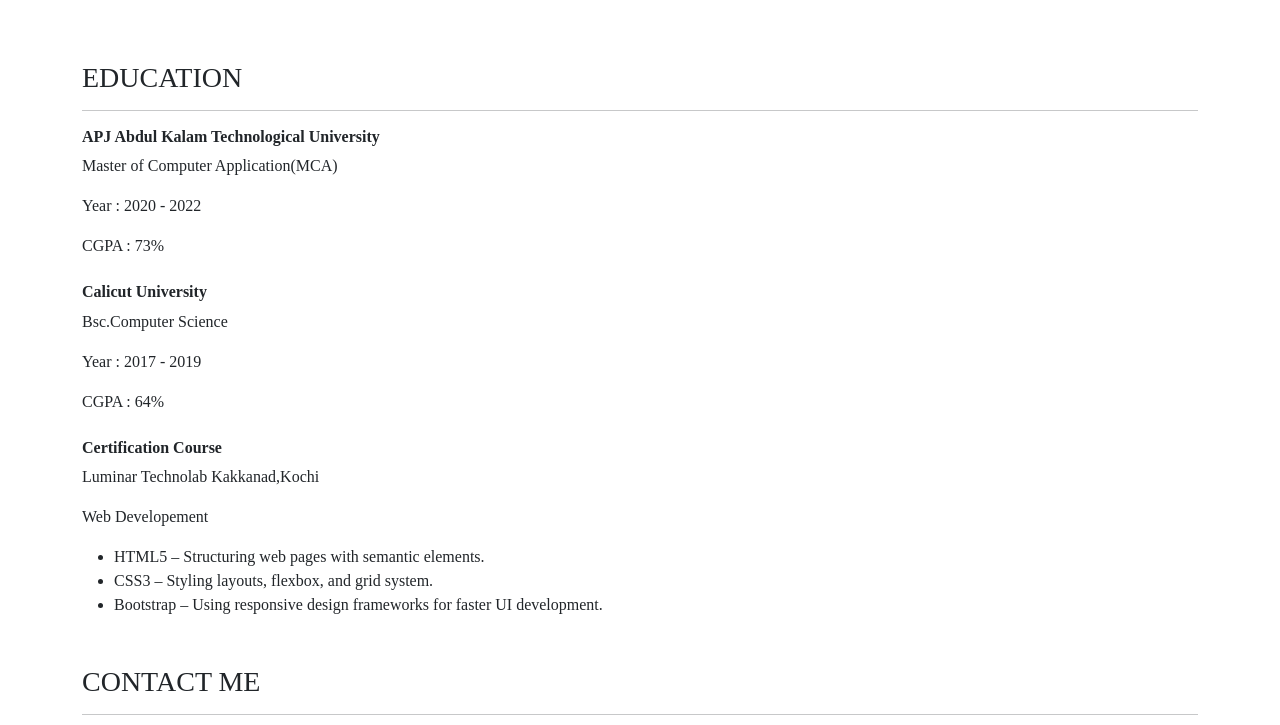
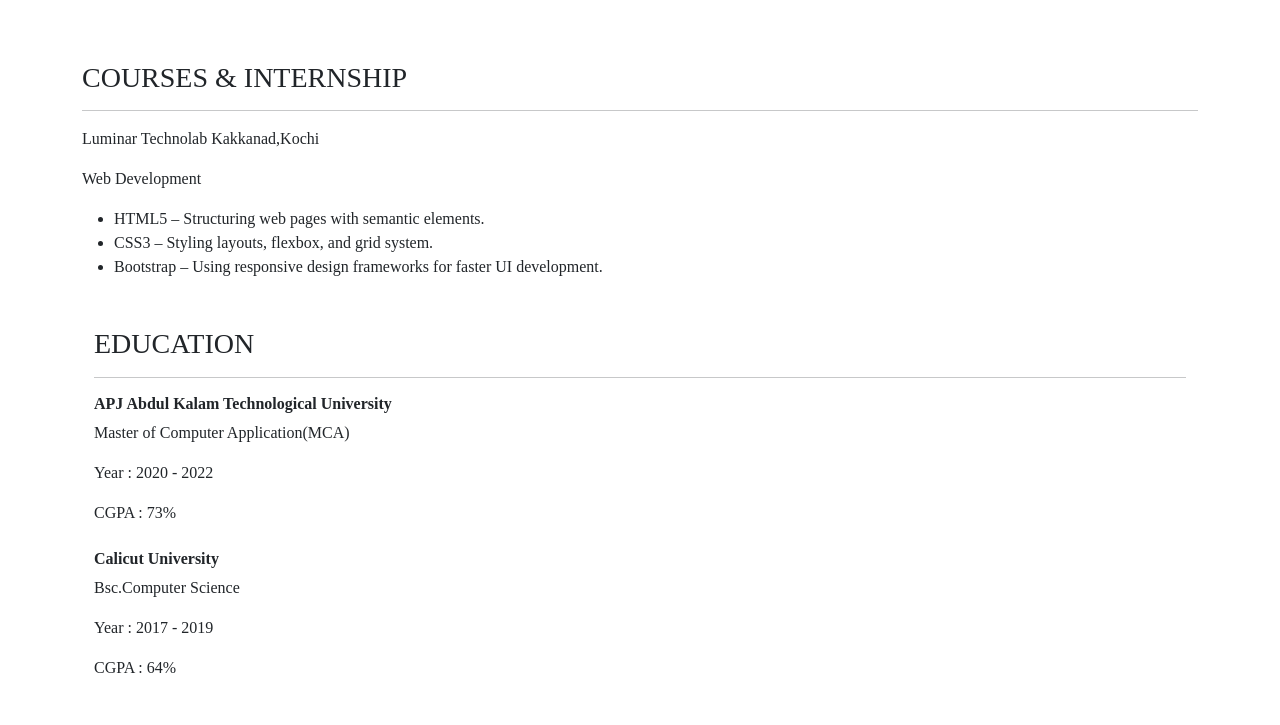
Before and after one commit to Sruthips18/my-portfolio, a plain HTML site: page index.html in a window 1280 px wide. Shown: the part 1409-2134 px from the top of the page. Drawn offline with nearby package versions, Linux system fonts and the light colour scheme.

Commit message:
added new section courses details

```diff
--- a/index.html
+++ b/index.html
@@ -128,6 +128,19 @@
      </div>
 
     <!-- --------------project section ends------------------------------------- -->
+    <!-- -----------------course section--------------------------------------- -->
+    <div class="container mt-5" id="education">
+        <h3 class="mt-5">COURSES & INTERNSHIP</h3><hr>
+        <div class="cart-text">
+            <p class="">Luminar Technolab Kakkanad,Kochi</p>
+            <p class="">Web Development</p>
+            <ul class="">
+                <li class="">HTML5 – Structuring web pages with semantic elements.</li>
+                <li class="">CSS3 – Styling layouts, flexbox, and grid system.</li>
+                <li class="">Bootstrap – Using responsive design frameworks for faster UI development.</li>
+            </ul>
+        </div>
+        <!-- ----------------course section ends------------------------------------- -->
       <!-----------------education section ends------------------------------------  -->
       <div class="container mt-5" id="education">
         <h3 class="mt-5">EDUCATION</h3><hr>
@@ -143,18 +156,6 @@
                             <p>Year : 2017 - 2019</p>
                             <p>CGPA : 64%</p>
                     </div>
-
-                    <h6 class="mt-4"><b>Certification Course </b></h6>
-                <div class="cart-text">
-                    <p class="">Luminar Technolab Kakkanad,Kochi</p>
-                    <p class="">Web Developement</p>
-                    <ul class="">
-                        <li class="">HTML5 – Structuring web pages with semantic elements.</li>
-                        <li class="">CSS3 – Styling layouts, flexbox, and grid system.</li>
-                        <li class="">Bootstrap – Using responsive design frameworks for faster UI development.</li>
-                    </ul>
-                </div>
-
       </div>
     <!-----------------education section ends------------------------------------  -->
      <!---------------- Contact Section ----------------------------------------->
```
